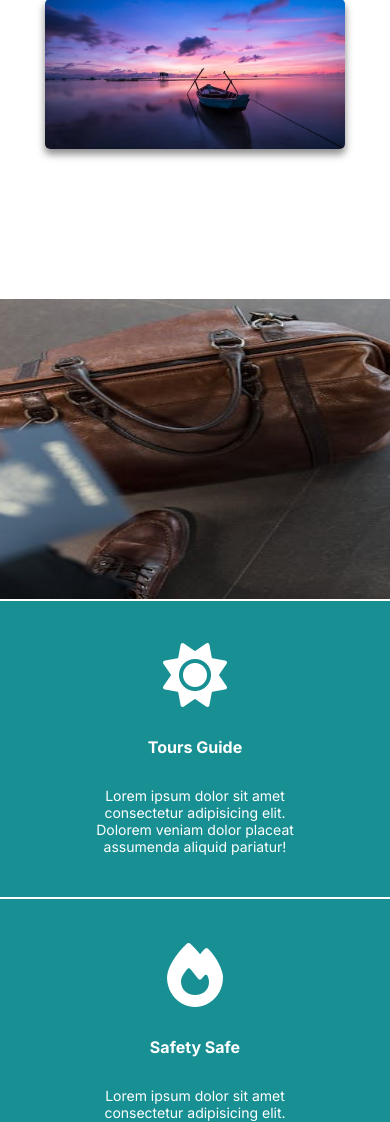
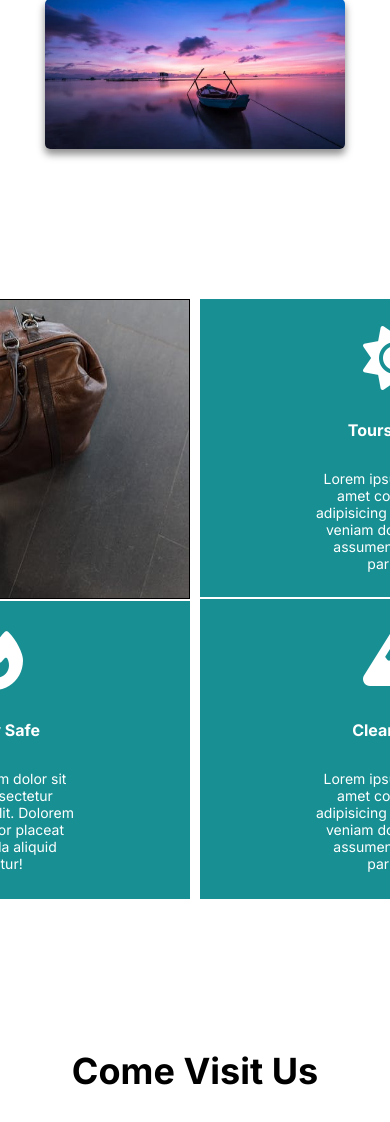
Before and after one commit to RinorRexhaj/Web-Project, a PHP site: page /about.html in a window 390 px wide; the page is wider, and only the part inside the window is pictured. Shown: the part 967-2089 px from the top of that part. Run offline with PHP 8.4, Linux system fonts and the light colour scheme.

Commit message:
Image bux fixed in About Us

```diff
--- a/about.css
+++ b/about.css
@@ -10,6 +10,7 @@ body {
   flex-direction: column;
   justify-content: center;
   align-items: center;
+  overflow-x: hidden;
 }
 
 button {
@@ -514,11 +515,13 @@ footer > hr {
 
   .what-we-offer-section {
     flex-wrap: wrap;
+    overflow-x: hidden;
     /* gap: 5px; */
   }
 
   .what-we-offer-section > div {
-    width: 100%;
+    width: 100vw;
+    margin: auto;
     height: 300px;
   }
 
@@ -535,8 +538,9 @@ footer > hr {
     width: 50%;
   }
 
-  .what-we-offer-section > .passport > img {
+  .passport > img {
     width: 100%;
+    border: 1px solid black;
   }
 
   .location > iframe {
```
